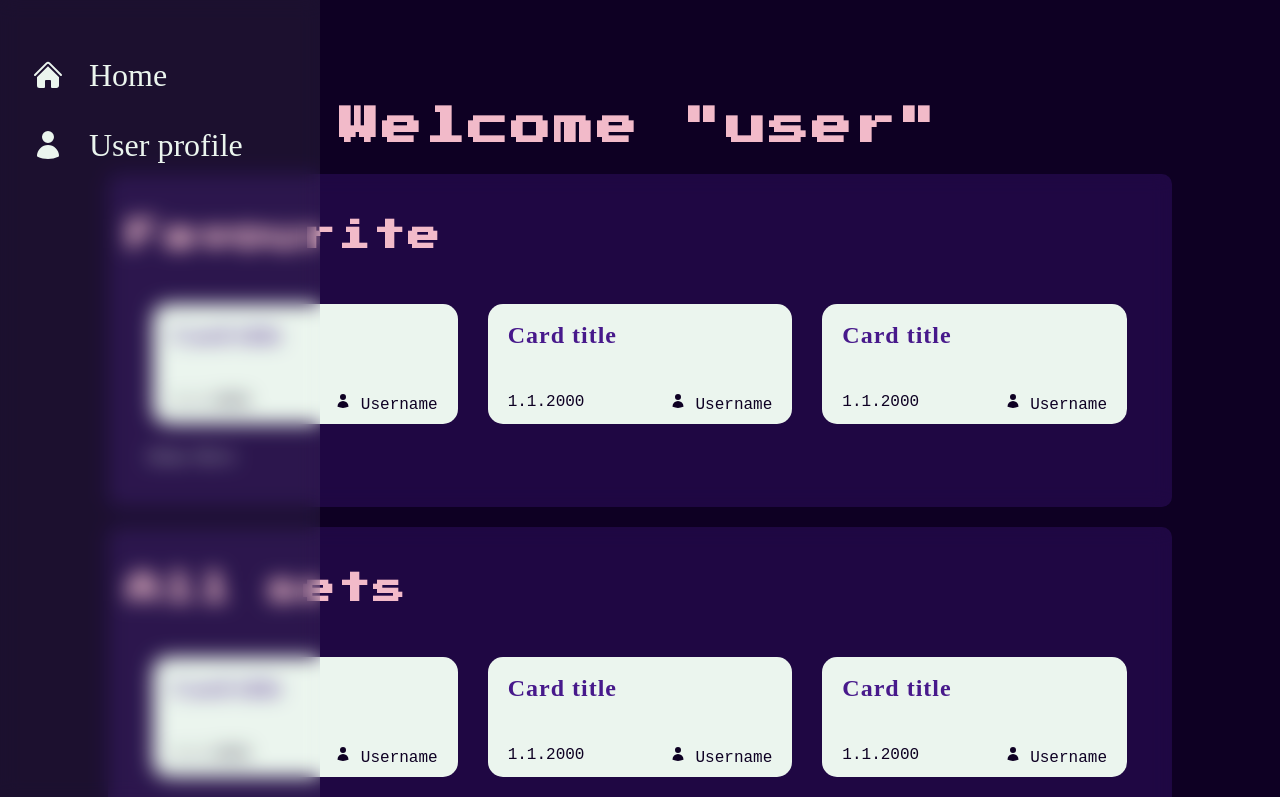
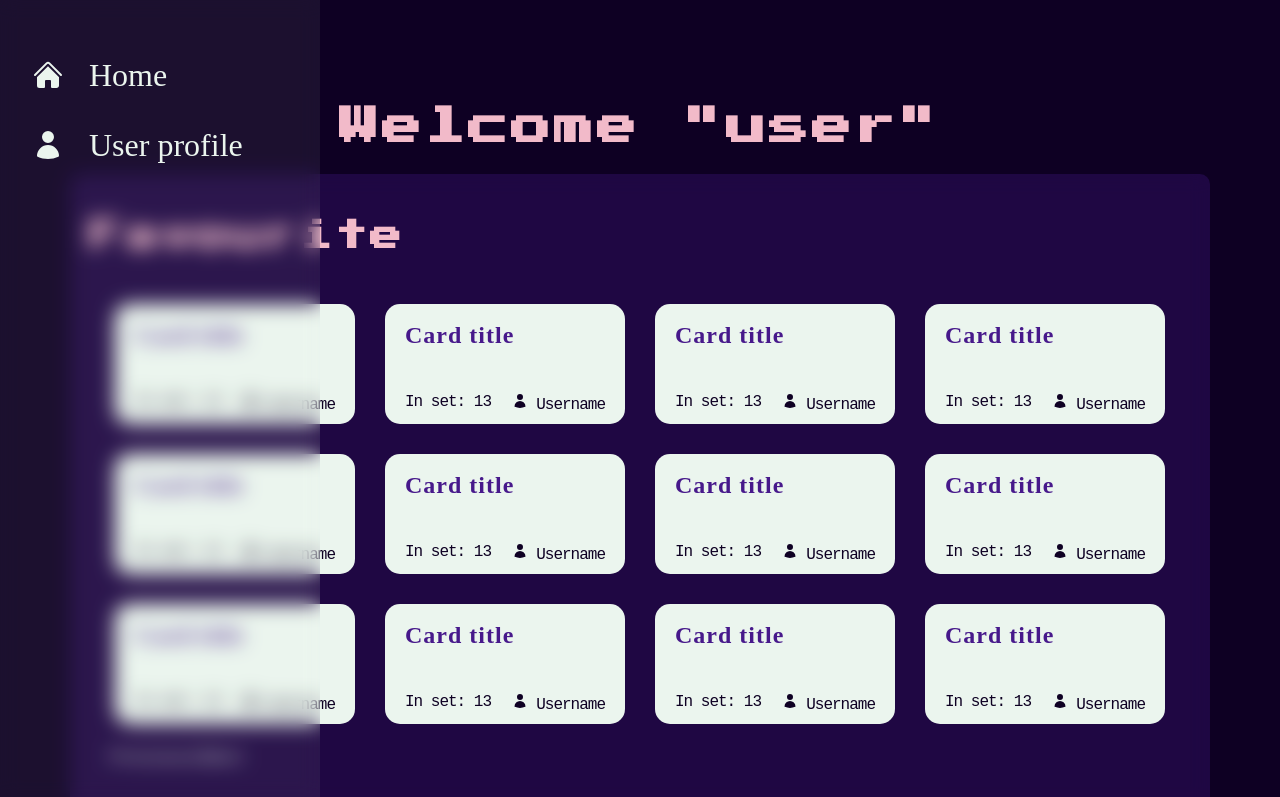
Before and after one commit to Paavkaa/Flash-cards, a React (Create React App) app: page /user in a window 1280 px wide. Shown: the top 797 px of the page. Built offline with nearby package versions, Linux system fonts and the light colour scheme; a web font is replaced by a local one.

Commit message:
Pagination to sets (WIP)

```diff
--- a/src/login/userPage.tsx
+++ b/src/login/userPage.tsx
@@ -1,40 +1,65 @@
-import React, {useState} from "react";
-import Nav, {CardPreview} from "../utils";
+import React, { useState } from "react";
+import Nav, { CardPreview } from "../utils";
 
 export default function UserPage() {
     const fav = Array.from({ length: 14 }, (_, i) => <CardPreview key={i} />);
     const all = Array.from({ length: 28 }, (_, i) => <CardPreview key={i} />);
     return (
         <div className="main">
-            <Nav/>
+            <Nav />
             <h1>Welcome "user"</h1>
 
-            <GridDisplaying headerText={'Favourite'} numToDisplay={3} allSets={fav} styles={"divBackground width100 marginBottom20"}/>
-            <GridDisplaying headerText={'All sets'} numToDisplay={12} allSets={all} styles={"divBackground width100"} />
+            <GridDisplaying headerText={'Favourite'} numToDisplay={3} allSets={fav} styles={"divBackground marginBottom20"} />
+            <GridDisplaying headerText={'All sets'} numToDisplay={12} allSets={all} styles={"divBackground"} />
         </div>
     );
 }
 
 interface DisplayedSetsProps {
-    numToDisplay: number;
     allSets: JSX.Element[];
 }
 
-function DisplayedSets({ numToDisplay, allSets }: DisplayedSetsProps) {
-    const [displayedSets, setDisplayedSets] = useState(allSets.slice(0, numToDisplay));
-    const [showMore, setShowMore] = useState(allSets.length > numToDisplay);
+function DisplayedSets({ allSets }: DisplayedSetsProps) {
+    const [currentPage, setCurrentPage] = useState(1);
+    const setsPerPage = 12;
 
-    const handleShowMore = () => {
-        setDisplayedSets(allSets);
-        setShowMore(false);
-    };
+    const indexOfLastSet = currentPage * setsPerPage;
+    const indexOfFirstSet = indexOfLastSet - setsPerPage;
+    const currentSets = allSets.slice(indexOfFirstSet, indexOfLastSet);
+
+    const paginate = (pageNumber: number) => setCurrentPage(pageNumber);
+
+    const pageNumbers = [];
+    for (let i = 1; i <= Math.ceil(allSets.length / setsPerPage); i++) {
+        pageNumbers.push(i);
+    }
 
     return (
         <>
-            {displayedSets}
-            {showMore && (
-                <button onClick={handleShowMore}>Show More</button>
-            )}
+            {currentSets}
+            <div>
+                <button
+                    onClick={() => paginate(currentPage - 1)}
+                    disabled={currentPage === 1}
+                >
+                    Previous
+                </button>
+                {pageNumbers.map(number => (
+                    <button
+                        key={number}
+                        onClick={() => paginate(number)}
+                        className={currentPage === number ? 'active' : ''}
+                    >
+                        {number}
+                    </button>
+                ))}
+                <button
+                    onClick={() => paginate(currentPage + 1)}
+                    disabled={currentPage === pageNumbers.length}
+                >
+                    Next
+                </button>
+            </div>
         </>
     );
 }
@@ -46,12 +71,12 @@ interface GridDisplayingProps {
     styles?: string;
 }
 
-function GridDisplaying({ headerText, numToDisplay, allSets, styles}: GridDisplayingProps) {
+function GridDisplaying({ headerText, numToDisplay, allSets, styles }: GridDisplayingProps) {
     return (
         <div className={styles}>
             <h2>{headerText}</h2>
             <div className="cardGrid">
-                <DisplayedSets numToDisplay={numToDisplay} allSets={allSets} />
+                <DisplayedSets allSets={allSets} />
             </div>
         </div>
     );
--- a/src/utils/index.tsx
+++ b/src/utils/index.tsx
@@ -132,7 +132,7 @@ export function CardPreview() {
             <h3>Card title</h3>
 
             <div className="flex row justifySpaceBetween">
-                <p>1.1.2000</p>
+                <p>In set: 13</p>
                 <p><HiUser/> Username</p>
             </div>
         </div>
--- a/src/utils/styles.css
+++ b/src/utils/styles.css
@@ -69,17 +69,25 @@
 }
 
 .smallCard {
-    min-width: 20%;
+    width: 200px;
     height: 100px;
 
     border-radius: 15px;
 
     padding: 10px 20px;
+
+    overflow: hidden;
+    text-overflow: ellipsis;
 }
 
 .smallCard h3 {
     font-size: 1.5rem;
     letter-spacing: 1px;
+}
+
+.smallCard p {
+    font-size: 1rem;
+    letter-spacing: -1px;
 }
 
 .largeCard {
@@ -91,7 +99,7 @@
 
 .cardGrid {
     display: grid;
-    grid-template-columns: repeat(auto-fill, minmax(300px, 1fr));
+    grid-template-columns: repeat(4, 1fr);
     gap: 20px;
     padding: 20px;
 }
```
